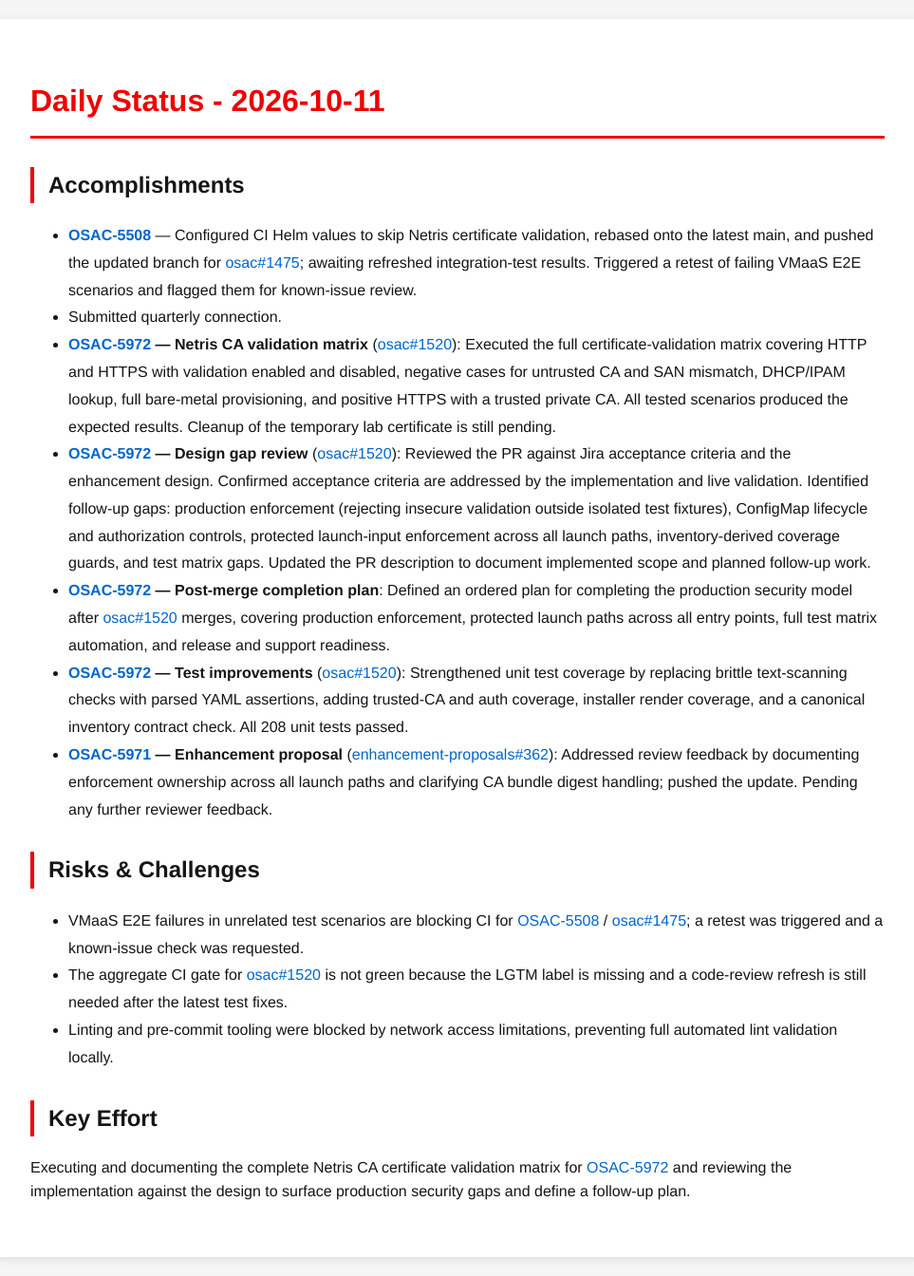
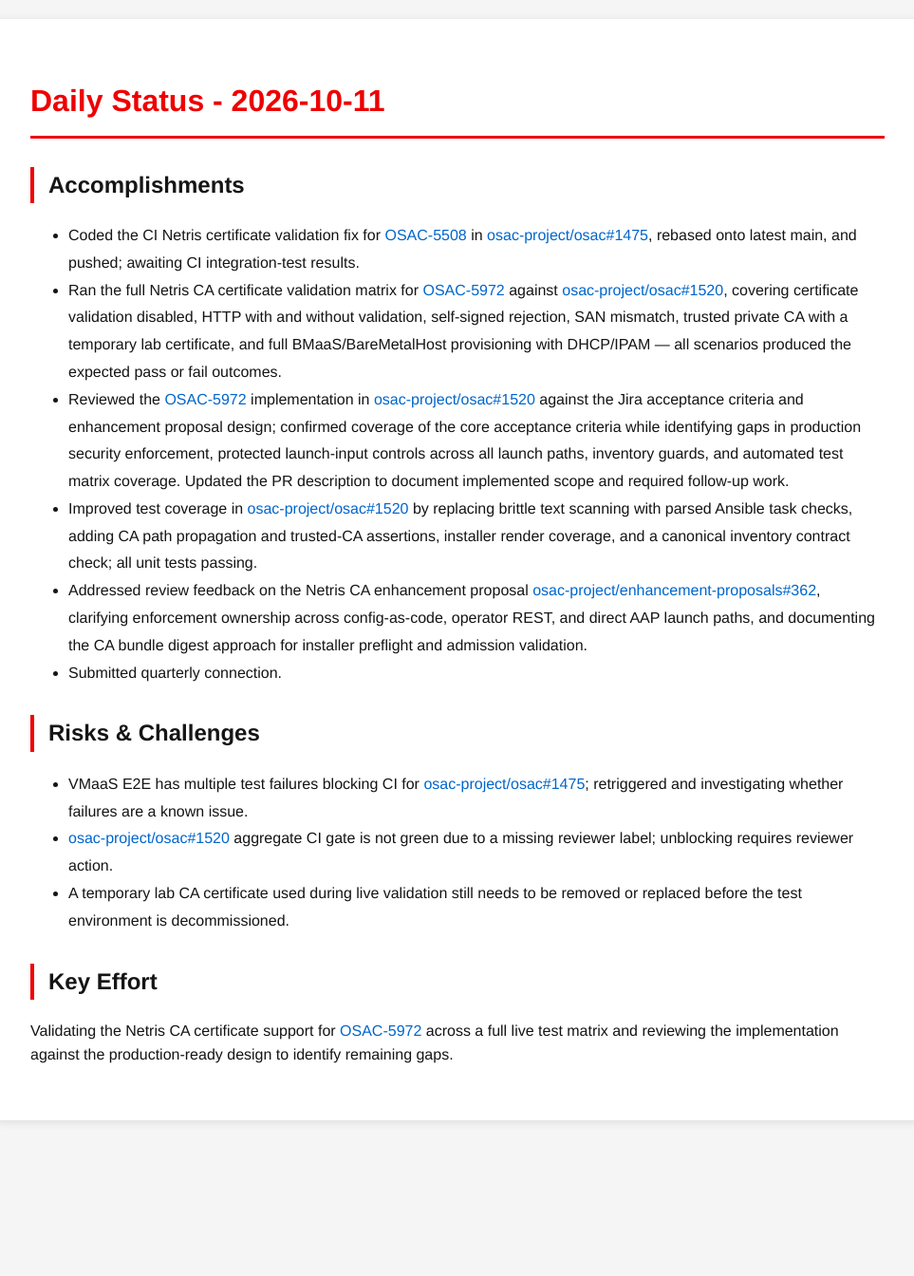
Before and after one commit to tzvatot/daily-status, a Jekyll site: the page built from 2026-10-11.md, in a window 1280 px wide. Shown: the whole page at 95% size, without its empty margins (158-1121 px from the left). Built offline with Jekyll 4.4.1, drawn with Linux system fonts in a browser that asks for light colours; after the commit the page ends 1200 px from its top, so only the background shows below that.

Commit message:
Daily status update - 2026-10-11

```diff
--- a/2026-10-11.md
+++ b/2026-10-11.md
@@ -7,18 +7,17 @@
 # Daily Status - 2026-10-11
 
 ## Accomplishments
-- **[OSAC-5508](https://redhat.atlassian.net/browse/OSAC-5508)** — Configured CI Helm values to skip Netris certificate validation, rebased onto the latest main, and pushed the updated branch for [osac#1475](https://github.com/osac-project/osac/pull/1475); awaiting refreshed integration-test results. Triggered a retest of failing VMaaS E2E scenarios and flagged them for known-issue review.
+- Coded the CI Netris certificate validation fix for [OSAC-5508](https://redhat.atlassian.net/browse/OSAC-5508) in [osac-project/osac#1475](https://github.com/osac-project/osac/pull/1475), rebased onto latest main, and pushed; awaiting CI integration-test results.
+- Ran the full Netris CA certificate validation matrix for [OSAC-5972](https://redhat.atlassian.net/browse/OSAC-5972) against [osac-project/osac#1520](https://github.com/osac-project/osac/pull/1520), covering certificate validation disabled, HTTP with and without validation, self-signed rejection, SAN mismatch, trusted private CA with a temporary lab certificate, and full BMaaS/BareMetalHost provisioning with DHCP/IPAM — all scenarios produced the expected pass or fail outcomes.
+- Reviewed the [OSAC-5972](https://redhat.atlassian.net/browse/OSAC-5972) implementation in [osac-project/osac#1520](https://github.com/osac-project/osac/pull/1520) against the Jira acceptance criteria and enhancement proposal design; confirmed coverage of the core acceptance criteria while identifying gaps in production security enforcement, protected launch-input controls across all launch paths, inventory guards, and automated test matrix coverage. Updated the PR description to document implemented scope and required follow-up work.
+- Improved test coverage in [osac-project/osac#1520](https://github.com/osac-project/osac/pull/1520) by replacing brittle text scanning with parsed Ansible task checks, adding CA path propagation and trusted-CA assertions, installer render coverage, and a canonical inventory contract check; all unit tests passing.
+- Addressed review feedback on the Netris CA enhancement proposal [osac-project/enhancement-proposals#362](https://github.com/osac-project/enhancement-proposals/pull/362), clarifying enforcement ownership across config-as-code, operator REST, and direct AAP launch paths, and documenting the CA bundle digest approach for installer preflight and admission validation.
 - Submitted quarterly connection.
-- **[OSAC-5972](https://redhat.atlassian.net/browse/OSAC-5972) — Netris CA validation matrix** ([osac#1520](https://github.com/osac-project/osac/pull/1520)): Executed the full certificate-validation matrix covering HTTP and HTTPS with validation enabled and disabled, negative cases for untrusted CA and SAN mismatch, DHCP/IPAM lookup, full bare-metal provisioning, and positive HTTPS with a trusted private CA. All tested scenarios produced the expected results. Cleanup of the temporary lab certificate is still pending.
-- **[OSAC-5972](https://redhat.atlassian.net/browse/OSAC-5972) — Design gap review** ([osac#1520](https://github.com/osac-project/osac/pull/1520)): Reviewed the PR against Jira acceptance criteria and the enhancement design. Confirmed acceptance criteria are addressed by the implementation and live validation. Identified follow-up gaps: production enforcement (rejecting insecure validation outside isolated test fixtures), ConfigMap lifecycle and authorization controls, protected launch-input enforcement across all launch paths, inventory-derived coverage guards, and test matrix gaps. Updated the PR description to document implemented scope and planned follow-up work.
-- **[OSAC-5972](https://redhat.atlassian.net/browse/OSAC-5972) — Post-merge completion plan**: Defined an ordered plan for completing the production security model after [osac#1520](https://github.com/osac-project/osac/pull/1520) merges, covering production enforcement, protected launch paths across all entry points, full test matrix automation, and release and support readiness.
-- **[OSAC-5972](https://redhat.atlassian.net/browse/OSAC-5972) — Test improvements** ([osac#1520](https://github.com/osac-project/osac/pull/1520)): Strengthened unit test coverage by replacing brittle text-scanning checks with parsed YAML assertions, adding trusted-CA and auth coverage, installer render coverage, and a canonical inventory contract check. All 208 unit tests passed.
-- **[OSAC-5971](https://redhat.atlassian.net/browse/OSAC-5971) — Enhancement proposal** ([enhancement-proposals#362](https://github.com/osac-project/enhancement-proposals/pull/362)): Addressed review feedback by documenting enforcement ownership across all launch paths and clarifying CA bundle digest handling; pushed the update. Pending any further reviewer feedback.
 
 ## Risks & Challenges
-- VMaaS E2E failures in unrelated test scenarios are blocking CI for [OSAC-5508](https://redhat.atlassian.net/browse/OSAC-5508) / [osac#1475](https://github.com/osac-project/osac/pull/1475); a retest was triggered and a known-issue check was requested.
-- The aggregate CI gate for [osac#1520](https://github.com/osac-project/osac/pull/1520) is not green because the LGTM label is missing and a code-review refresh is still needed after the latest test fixes.
-- Linting and pre-commit tooling were blocked by network access limitations, preventing full automated lint validation locally.
+- VMaaS E2E has multiple test failures blocking CI for [osac-project/osac#1475](https://github.com/osac-project/osac/pull/1475); retriggered and investigating whether failures are a known issue.
+- [osac-project/osac#1520](https://github.com/osac-project/osac/pull/1520) aggregate CI gate is not green due to a missing reviewer label; unblocking requires reviewer action.
+- A temporary lab CA certificate used during live validation still needs to be removed or replaced before the test environment is decommissioned.
 
 ## Key Effort
-Executing and documenting the complete Netris CA certificate validation matrix for [OSAC-5972](https://redhat.atlassian.net/browse/OSAC-5972) and reviewing the implementation against the design to surface production security gaps and define a follow-up plan.
+Validating the Netris CA certificate support for [OSAC-5972](https://redhat.atlassian.net/browse/OSAC-5972) across a full live test matrix and reviewing the implementation against the production-ready design to identify remaining gaps.
```
